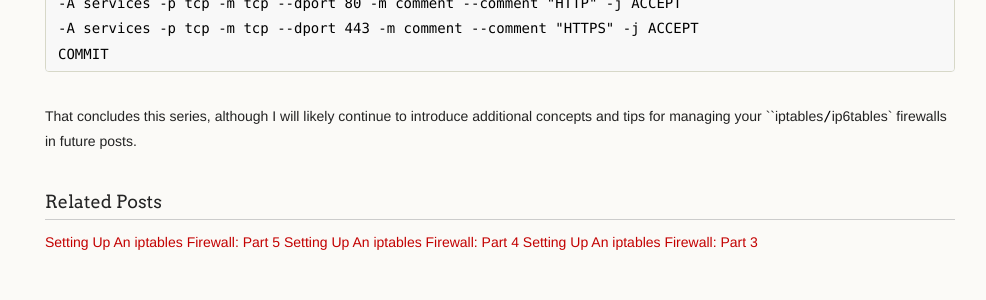
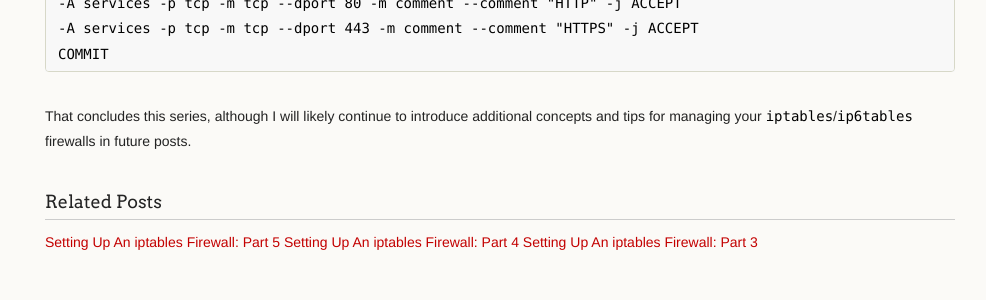
Before and after one commit to Kromey/Kromey.github.io, a Jekyll site: the page built from _posts/wordpress/2016-08-31-setting-up-an-iptables-firewall-part-6.md, in a window 1280 px wide and 900 px high, scrolled down 2939 px. Shown: the part 542-842 px from the top of the window, without its empty margins (140-1126 px from the left). Built offline with Jekyll 4.4.1, drawn with Linux system fonts in a browser that asks for light colours.

Commit message:
Fix formatting error

```diff
--- a/_posts/wordpress/2016-08-31-setting-up-an-iptables-firewall-part-6.md
+++ b/_posts/wordpress/2016-08-31-setting-up-an-iptables-firewall-part-6.md
@@ -139,4 +139,4 @@ And with that, we already reach the end of this post. Your rules.v4 file should
 
 
 
-That concludes this series, although I will likely continue to introduce additional concepts and tips for managing your ``iptables`/`ip6tables` firewalls in future posts.
+That concludes this series, although I will likely continue to introduce additional concepts and tips for managing your `iptables`/`ip6tables` firewalls in future posts.
```
